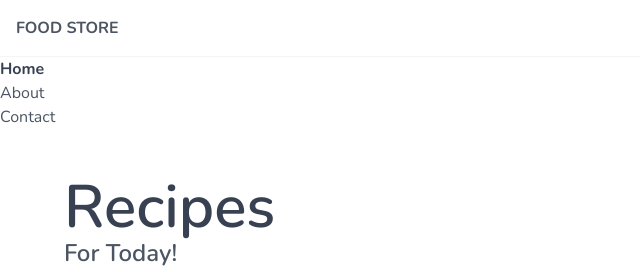
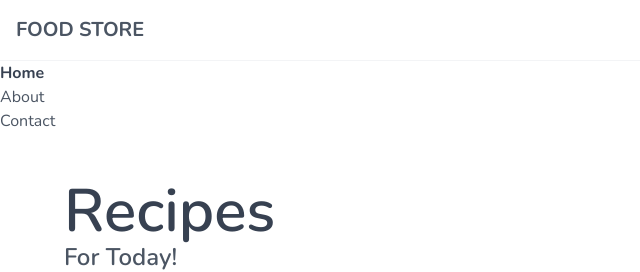
Before and after one commit to anhqui/tailwindcss-p17, a website: page public/index.html in a window 1280 px wide. Shown: the top 272 px of the page, 0-640 px from the left. Drawn offline with nearby package versions, Linux system fonts and the light colour scheme.

Commit message:
first commit

```diff
--- a/public/index.html
+++ b/public/index.html
@@ -12,8 +12,8 @@
         <div>
             <nav>
                 <div>
-                    <h1 class="font-bold uppercase p-4 border-b border-gray-100 text-mammoth">
-                        <a href="/">Food Store</a>
+                    <h1 class="font-bold uppercase p-4 border-b border-gray-100">
+                        <a href="/" class="sm:text-sm md:text-xl">Food Store</a>
                     </h1>
                 </div>
                 <ul>
@@ -25,7 +25,7 @@
         </div>  <!-- end nav -->
 
         <main class="px-16 py-6">
-            <div class="flex justify-end">
+            <div class="flex justify-center md:justify-end">
                 <a href="#" class="text-primary">Log in</a>
                 <a href="#" class="text-primary ml-2">Sign up</a>
             </div>
```
Also changed, not shown: public/style.css.
